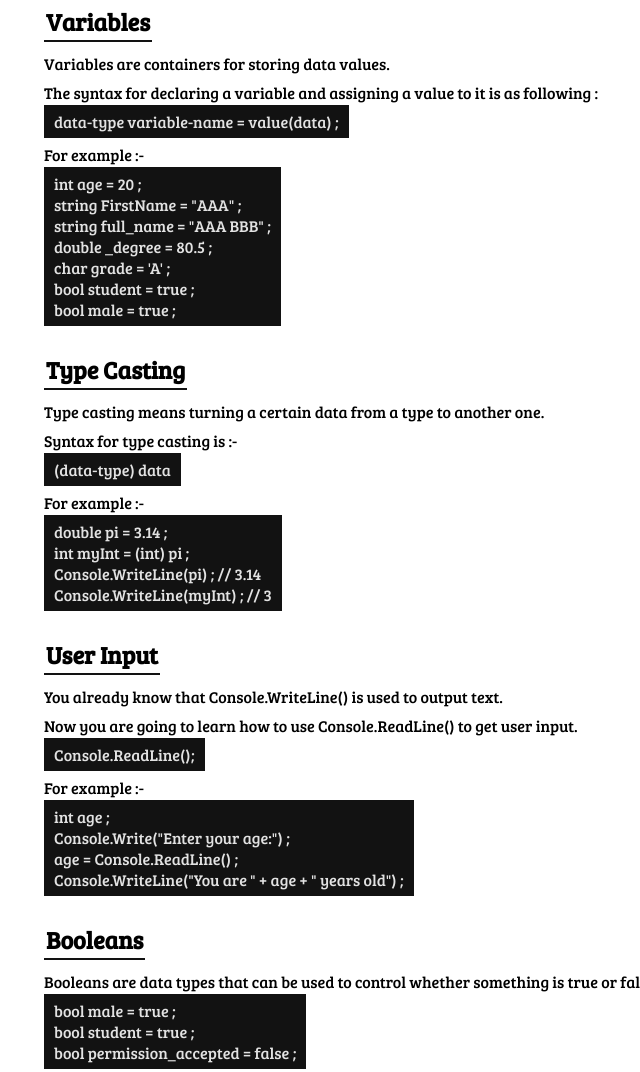
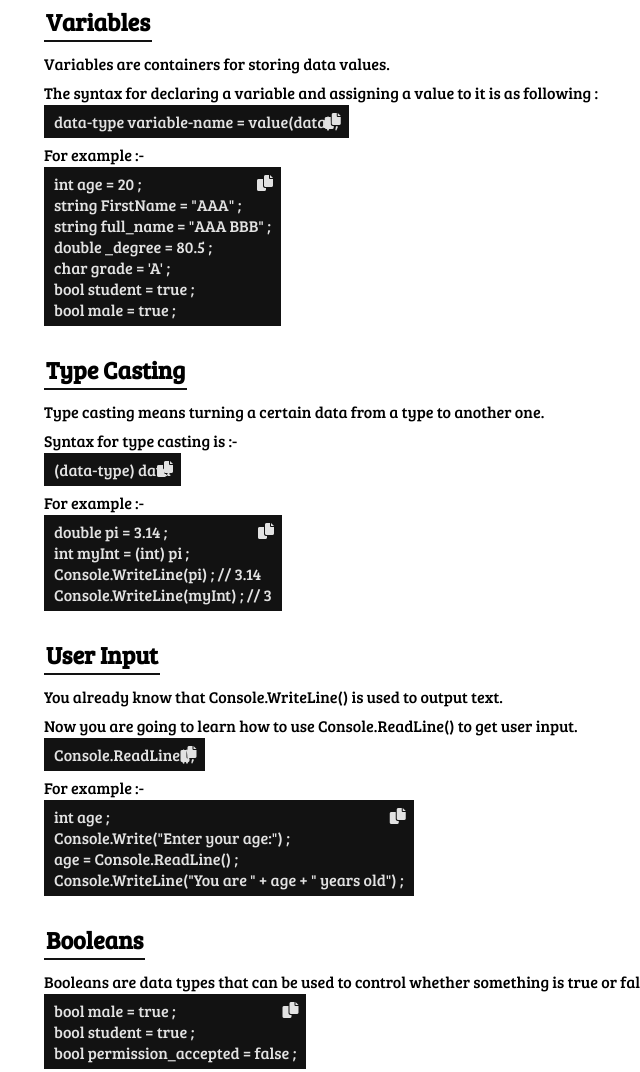
Before and after one commit to ahalim150/-Intern2Grow-technicalDocumentation, a plain HTML site: page index.html in a window 1280 px wide. Shown: the part 1086-2158 px from the top of the page, without its empty margins (131-771 px from the left). Drawn offline with Linux system fonts and the light colour scheme.

Commit message:
Add an icon on each code sample, so user can copy the code to clipboard by clicking on this icon

```diff
--- a/index.html
+++ b/index.html
@@ -2,11 +2,11 @@
 <html lang="en">
 <head>
     <meta charset="UTF-8">
-    <meta http-equiv="X-UA-Compatible" content="IE=edge">
     <meta name="viewport" content="width=device-width, initial-scale=1.0">
     <title>Technical Documentation</title>
     <link rel="stylesheet" type="text/css" href="style.css">
     <link href='https://fonts.googleapis.com/css?family=Bree Serif' rel='stylesheet'>
+    <link rel="stylesheet" href="https://cdnjs.cloudflare.com/ajax/libs/font-awesome/6.0.0-beta3/css/all.min.css">
 </head>
 <body>
     <nav id="navbar">
@@ -59,7 +59,7 @@ namespace Hello
             Console.WriteLine("AAA");
         }
     }
-}</code></pre>
+}</code><i class="fas fa-copy copy-icon" onclick="copyToClipboard(this)"></i></pre>
         </section>
 
         <section class="main-section" id="Data_Types">
@@ -78,7 +78,7 @@ namespace Hello
             <header>Variables</header>
             <p>Variables are containers for storing data values.</p>
             <p>The syntax for declaring a variable and assigning a value to it is as following :</p>
-            <pre><code>data-type variable-name = value(data) ;</code></pre>
+            <pre><code>data-type variable-name = value(data) ;</code><i class="fas fa-copy copy-icon" onclick="copyToClipboard(this)"></i></pre>
             <p>For example :-</p>
             <pre><code>int age = 20 ;
 string FirstName = "AAA" ;
@@ -86,31 +86,31 @@ string full_name = "AAA BBB" ;
 double _degree = 80.5 ;
 char grade = 'A' ;
 bool student = true ;
-bool male = true ;</code></pre>
+bool male = true ;</code><i class="fas fa-copy copy-icon" onclick="copyToClipboard(this)"></i></pre>
         </section>
 
         <section class="main-section" id="Type_Casting">
             <header>Type Casting</header>
             <p>Type casting means turning a certain data from a type to another one.</p>
             <p>Syntax for type casting is :-</p>
-            <pre><code>(data-type) data</code></pre>
+            <pre><code>(data-type) data</code><i class="fas fa-copy copy-icon" onclick="copyToClipboard(this)"></i></pre>
             <p>For example :-</p>
             <pre><code>double pi = 3.14 ;
 int myInt = (int) pi ;
 Console.WriteLine(pi) ; // 3.14
-Console.WriteLine(myInt) ; // 3</code></pre>
+Console.WriteLine(myInt) ; // 3</code><i class="fas fa-copy copy-icon" onclick="copyToClipboard(this)"></i></pre>
         </section>
 
         <section class="main-section" id="User_Input">
             <header>User Input</header>
             <p>You already know that Console.WriteLine() is used to output text.</p>
             <p>Now you are going to learn how to use Console.ReadLine() to get user input.</p>
-            <pre><code>Console.ReadLine();</code></pre>
+            <pre><code>Console.ReadLine();</code><i class="fas fa-copy copy-icon" onclick="copyToClipboard(this)"></i></pre>
             <p>For example :-</p>
             <pre><code>int age ;
 Console.Write("Enter your age:") ;
 age = Console.ReadLine() ;
-Console.WriteLine("You are " + age + " years old") ;</code></pre>
+Console.WriteLine("You are " + age + " years old") ;</code><i class="fas fa-copy copy-icon" onclick="copyToClipboard(this)"></i></pre>
         </section>
 
         <section class="main-section" id="Booleans">
@@ -118,8 +118,10 @@ Console.WriteLine("You are " + age + " years old") ;</code></pre>
             <p>Booleans are data types that can be used to control whether something is true or false(yes or no / on or off).</p>
             <pre><code>bool male = true ;
 bool student = true ;
-bool permission_accepted = false ;</code></pre>
+bool permission_accepted = false ;</code><i class="fas fa-copy copy-icon" onclick="copyToClipboard(this)"></i></pre>
         </section>
     </main>
+
+    <script src="script.js"></script>
 </body>
 </html>
--- /dev/null
+++ b/script.js
@@ -0,0 +1,22 @@
+function copyToClipboard(icon) {
+    // Get the code element
+    let codeElement = icon.previousElementSibling;
+
+    // Create a temporary textarea element to copy the text
+    let tempTextarea = document.createElement('textarea');
+    tempTextarea.value = codeElement.textContent;
+    document.body.appendChild(tempTextarea);
+
+    // Select the text
+    tempTextarea.select();
+    tempTextarea.setSelectionRange(0, 99999); // For mobile devices
+
+    // Copy the text
+    document.execCommand('copy');
+
+    // Remove the temporary textarea
+    document.body.removeChild(tempTextarea);
+
+    // Optionally, alert the user that the text has been copied
+    alert('Code copied to clipboard!');
+}
--- a/style.css
+++ b/style.css
@@ -25,9 +25,21 @@ header:not(#navbar header){border-bottom: 2px solid #121212;width: fit-content;p
 }
 p{font-size: 16px;padding: 6px 0px 2px 0px;}
 ul, ol{padding: 10px 30px;background-color: #e2e2e2;width: fit-content;}
-pre{
-    padding: 6px 10px;width: fit-content;
-    background-color: #121212;color: #e2e2e2;
+pre {
+    position: relative;
+    padding: 6px 10px;
+    width: fit-content;
+    background-color: #121212;
+    color: #e2e2e2;
+}
+
+.copy-icon {
+    position: absolute;
+    top: 8px;
+    right: 8px;
+    color: #e2e2e2;
+    cursor: pointer;
+    font-size: 16px;
 }
 
 @media screen and (max-width: 800px) {
```
